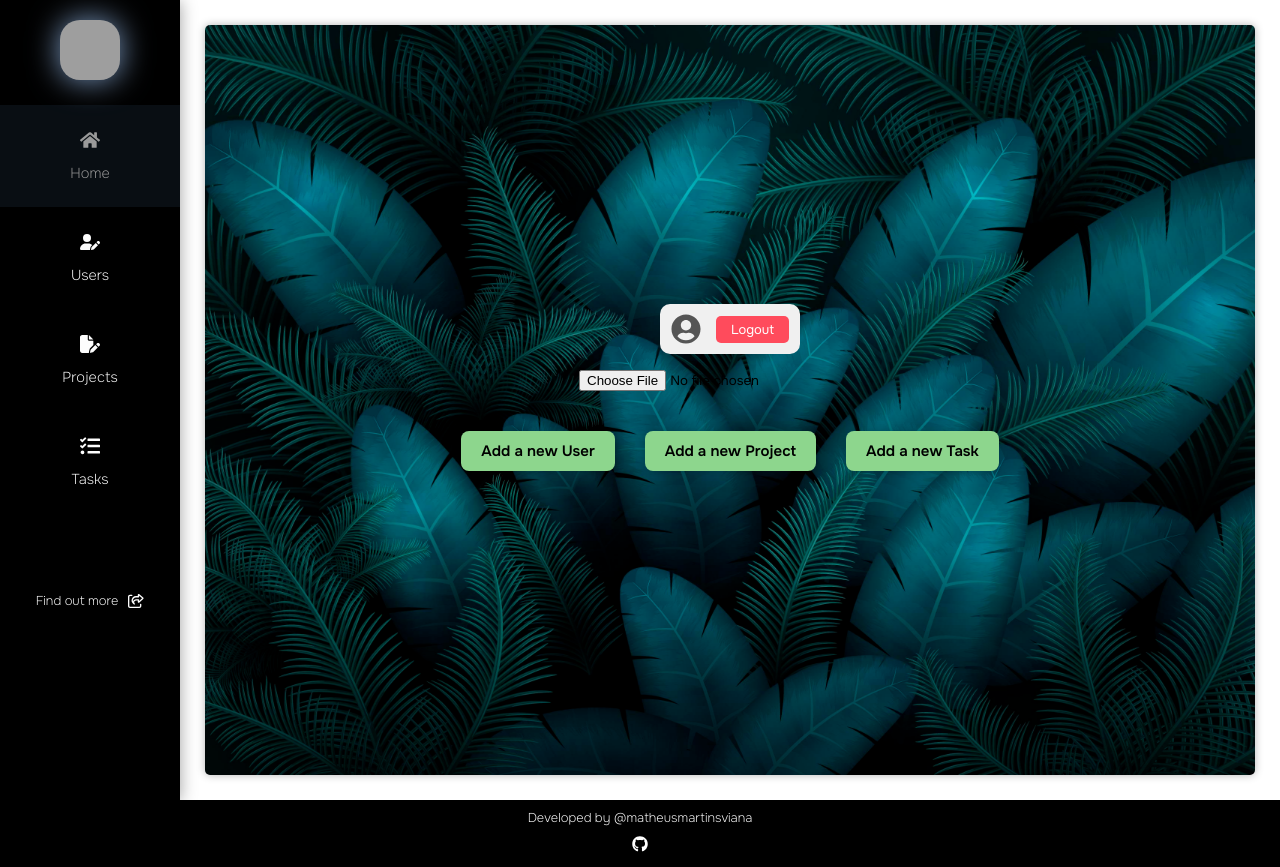
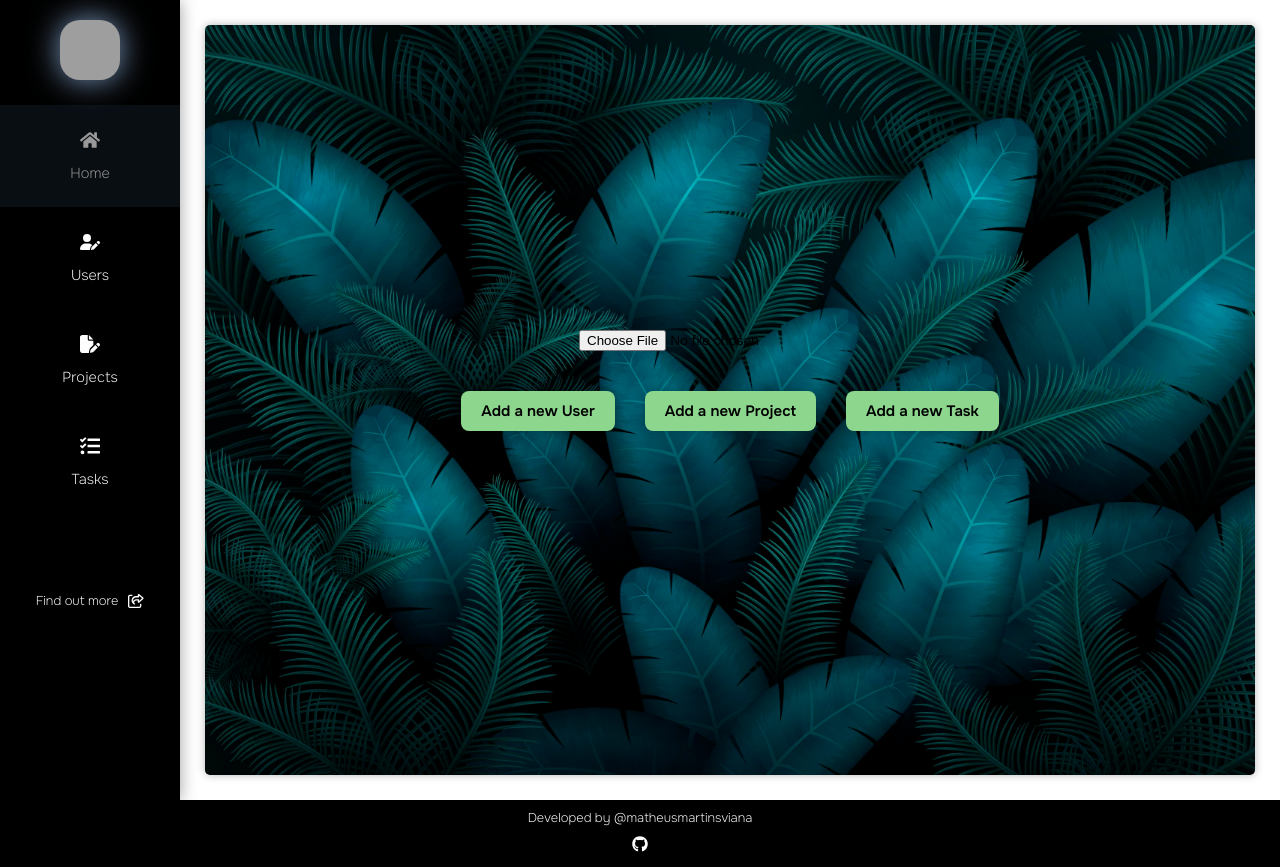
Before and after one commit to matheusmartinsviana/project-manager-frontend, a React (Vite) app: page / in a window 1280 px wide. Built offline with nearby package versions, Linux system fonts and the light colour scheme; grey boxes are pictures that could not be loaded.

Commit message:
remove profile component

```diff
--- a/src/Pages/HomePage/NavHome.jsx
+++ b/src/Pages/HomePage/NavHome.jsx
@@ -6,7 +6,6 @@ export default function NavHome({ path }) {
     return (
         <nav className={style.navHome}>
             {path ? <CountView path={path} /> : null}
-            <Profile />
         </nav>
 
     )
```
